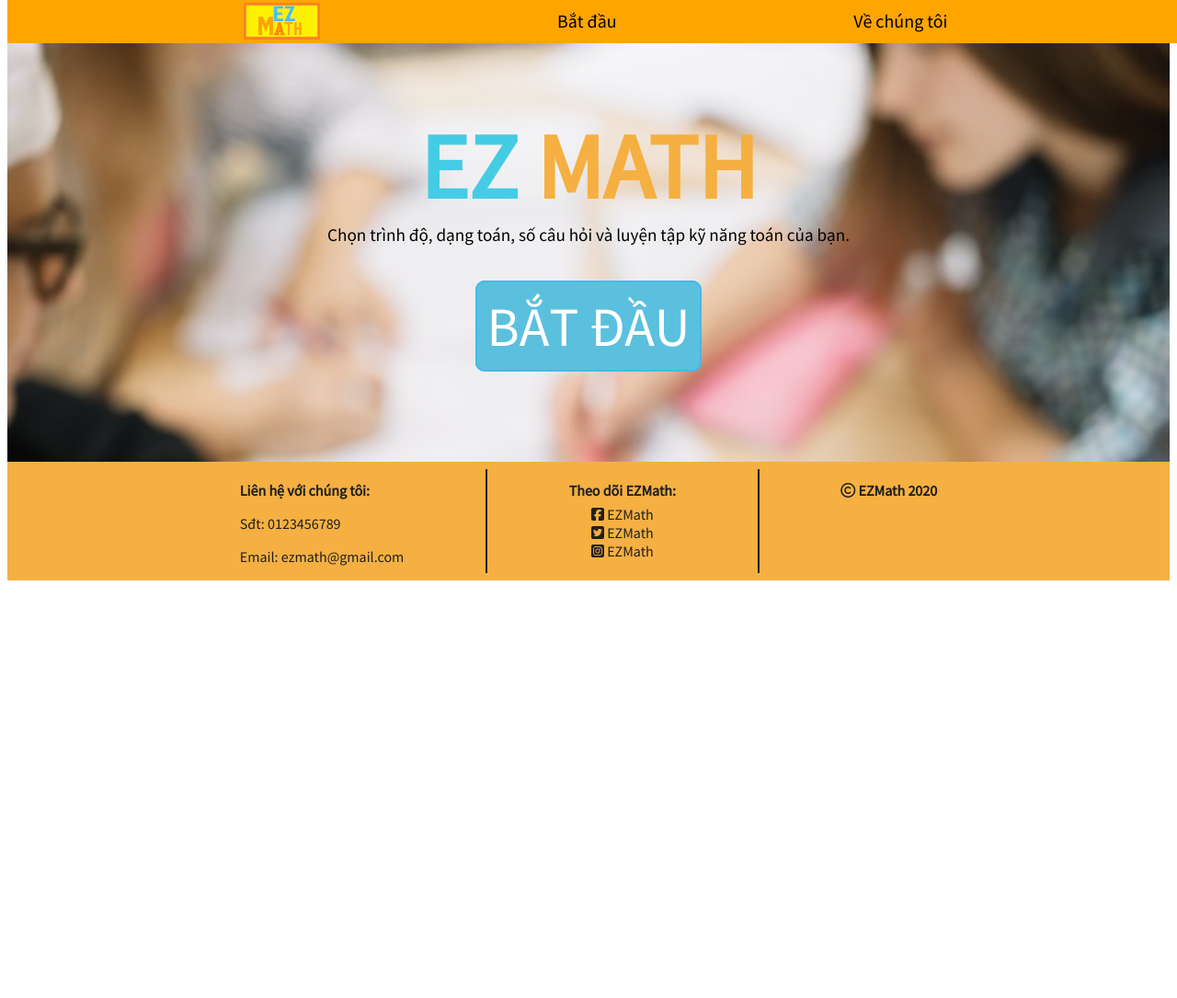
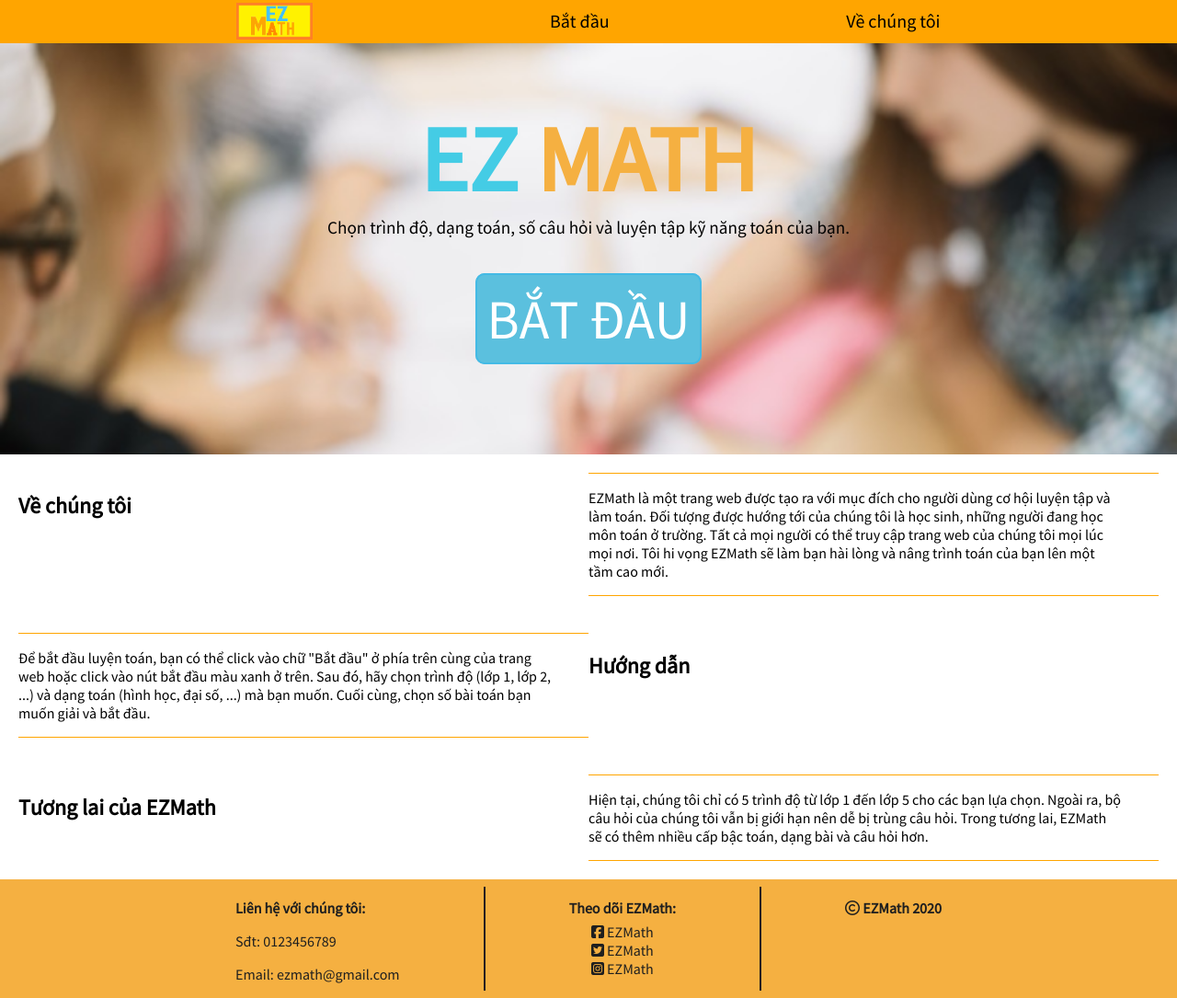
Before and after one commit to platinumpotato/platinumpotato.github.io, a plain HTML site: page project/index.html in a window 1280 px wide. Shown: the whole page at 92% size. Before the commit the page ends 800 px from the top, so only its background shows below. Drawn offline with Linux system fonts and the light colour scheme.

Commit message:
created about us part

```diff
--- a/project/index.html
+++ b/project/index.html
@@ -26,10 +26,42 @@
             <p id="desc">Chọn trình độ, dạng toán, số câu hỏi và luyện tập kỹ năng toán của bạn.</p>
             <a href="start.html" id="start-btn" role="button">BẮT ĐẦU</a>
         </div>
-        <!-- <div id="about-us">
-            <div id="about-us-title"><h2>Về chúng tôi</h2></div>
-            <div><p></p></div>
-        </div> -->
+        <div id="about-us">
+            <div class="about-us-container">
+                <div class="about-us-left">
+                    <h2>Về chúng tôi</h2>
+                </div>
+                <div class="about-us-right about-us-txt">
+                    <p>EZMath là một trang web được tạo ra với mục đích cho người dùng cơ hội luyện tập và làm toán. Đối
+                        tượng được hướng tới của chúng tôi là học sinh, những người đang học môn toán ở trường. Tất cả
+                        mọi người có thể truy cập trang web của chúng tôi mọi lúc mọi nơi. Tôi hi vọng EZMath sẽ làm bạn
+                        hài lòng và nâng trình toán của bạn lên một tầm cao mới.</p>
+                </div>
+            </div>
+
+            <div class="about-us-container">
+                <div class="about-us-left about-us-txt">
+                    <p>Để bắt đầu luyện toán, bạn có thể click vào chữ "Bắt đầu" ở phía trên cùng của trang web hoặc
+                        click vào nút bắt đầu màu xanh ở trên. Sau đó, hãy chọn trình độ (lớp 1, lớp 2, ...) và dạng
+                        toán (hình học, đại số, ...) mà bạn muốn. Cuối cùng, chọn số bài toán bạn muốn giải và bắt đầu.
+                    </p>
+                </div>
+                <div class="about-us-right">
+                    <h2>Hướng dẫn</h2>
+                </div>
+            </div>
+
+        <div class="about-us-container">
+            <div class="about-us-left">
+                <h2>Tương lai của EZMath</h2>
+            </div>
+            <div class="about-us-right about-us-txt">
+                <p>Hiện tại, chúng tôi chỉ có 5 trình độ từ lớp 1 đến lớp 5 cho các bạn lựa chọn. Ngoài ra, bộ câu
+                    hỏi của chúng tôi vẫn bị giới hạn nên dễ bị trùng câu hỏi. Trong tương lai, EZMath sẽ có thêm
+                    nhiều cấp bậc toán, dạng bài và câu hỏi hơn.</p>
+            </div>
+        </div>
+        </div>
     </section>
     <section class="footer">
         <div>
--- a/project/style.css
+++ b/project/style.css
@@ -1,5 +1,6 @@
-html{
+html, body{
     font-family: 'Source Sans Pro', sans-serif;
+    margin: 0;
 }
 nav{
     width: 100%;
@@ -107,3 +108,16 @@ hr{
 .footer-2{
     text-align: center;
 }
+.about-us-container{
+    display: flex;
+    padding: 20px;
+}
+.about-us-left, .about-us-right{
+    width: 50%;
+    padding-right: 40px;
+}
+.about-us-txt{
+    border: orange 1px solid;
+    border-left-style: none;
+    border-right-style: none;
+}
```
Also changed, not shown: project/start.html (+1 -0 lines).
